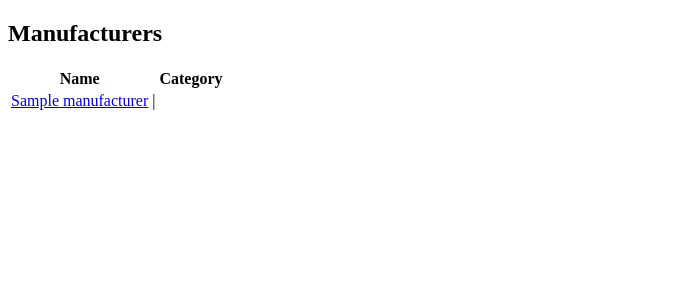
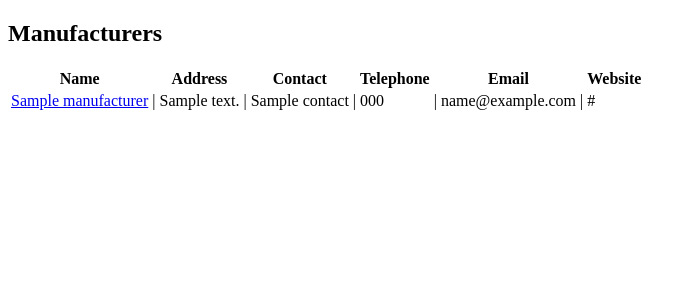
Before and after one commit to murrayscott/project1, a Flask app: page /manufacturers in a window 1280 px wide. Shown: the part 70-370 px from the top of the page, without its empty margins (0-694 px from the left). Run offline with Flask 2, Linux system fonts and the light colour scheme; a database or web service that is not in the repository returns one stand-in record (values such as "Sample title"); some libraries are stand-ins or nearby versions.

Commit message:
updated manufacturer index page with field data

```diff
--- a/console.py
+++ b/console.py
@@ -18,13 +18,13 @@ product2 = Product('6P Milk','Semi Skimmed Milk','4088600538044','Dairy', 62, 50
 product_repository.save(product2)
 
 product3 = Product('4P Milk','Semi Skimmed Milk','4088600538032','Dairy', 62, 50, 48, 2.03, 2.40, False )
-product_repository.save(product2)
+product_repository.save(product3)
 
 product4 = Product('2P Milk','Semi Skimmed Milk','4088600538872','Dairy', 62, 50, 48, 1.10, 1.40, False )
-product_repository.save(product2)
+product_repository.save(product4)
 
 product5 = Product('Mothers Pride Superseeded Sliced', 'Mixed Grain Sliced Loaf','5054781498063', 'Grain', 45, 40, 12, 1.45, 1.89, False)
-product_repository.save(product3)
+product_repository.save(product5)
 
 manufacturer1 = Manufacturer('Robert Wiseman', 'Moorfield Industrial Estate, Kilmarnock. KA2 0BA', 'Richard Fields', '01563 521376', 'orders@muller.co.uk','https://www.muller.co.uk', False)
 manufacturer_repository.save(manufacturer1)
--- a/templates/manufacturers/index.html
+++ b/templates/manufacturers/index.html
@@ -7,13 +7,30 @@
   <tr>
     <th>Name</th>
     <th></th>
-    <th>Category</th>
+    <th>Address</th>
+    <th></th>
+    <th>Contact</th>
+    <th></th>
+    <th>Telephone</th>
+    <th></th>
+    <th>Email
+    <th></th>
+    <th>Website</th>
+    </th>
   </tr>
   {% for manufacturer in manufacturers %}
   <tr>
     <td><a href="/manufacturers/{{ manufacturer.id }}"> {{manufacturer.name}} </a></td>
     <td>|</td>
-    <td>{{ manufacturer.category }}</td>
+    <td>{{ manufacturer.address }}</td>
+        <td>|</td>
+    <td>{{ manufacturer.contact }}</td>
+        <td>|</td>
+    <td>{{ manufacturer.telephone }}</td>
+        <td>|</td>
+    <td>{{ manufacturer.email }}</td>
+        <td>|</td>
+    <td>{{ manufacturer.website }}</td>
   </tr>
   {% endfor %}
 </table>
```
